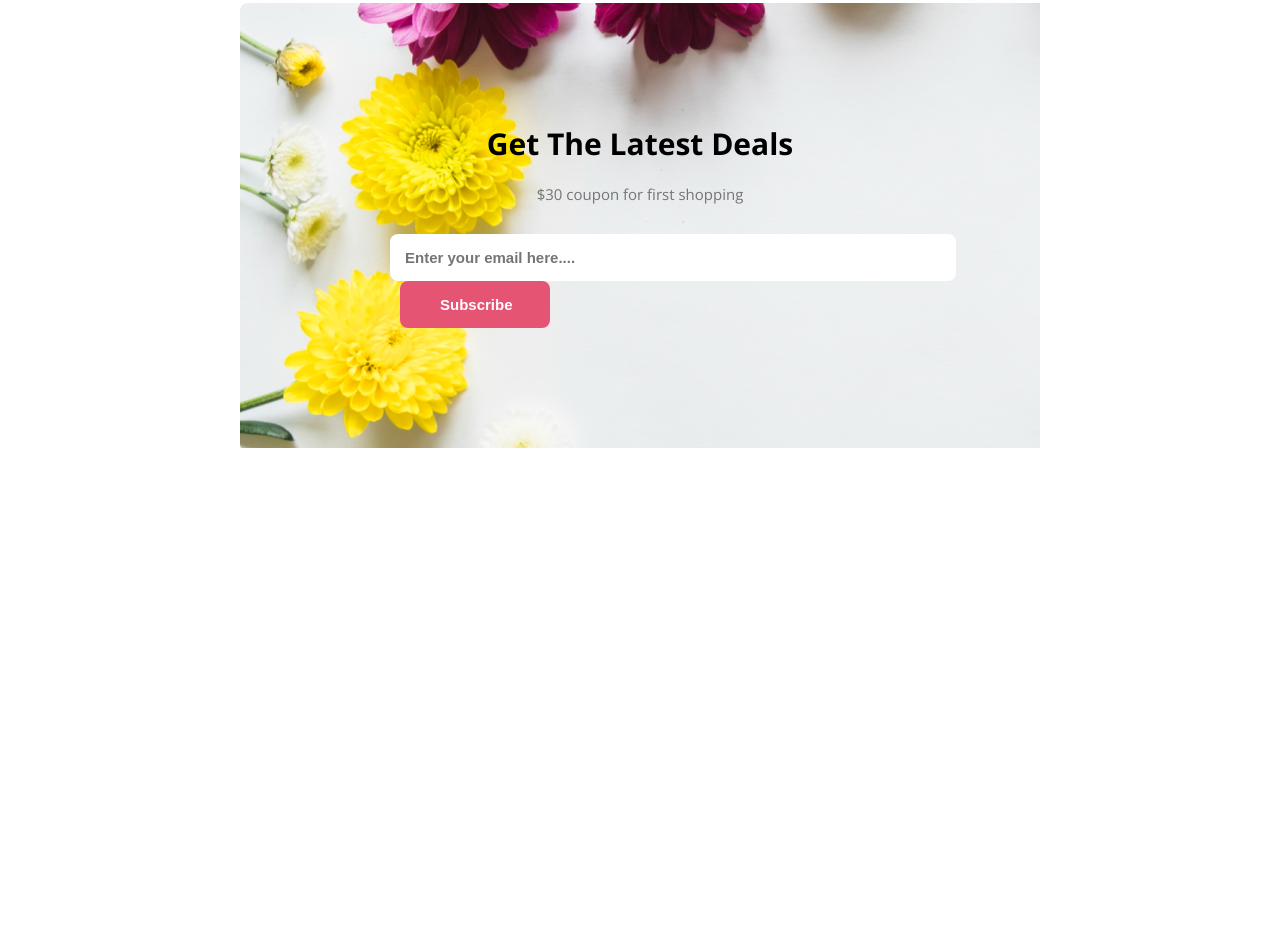
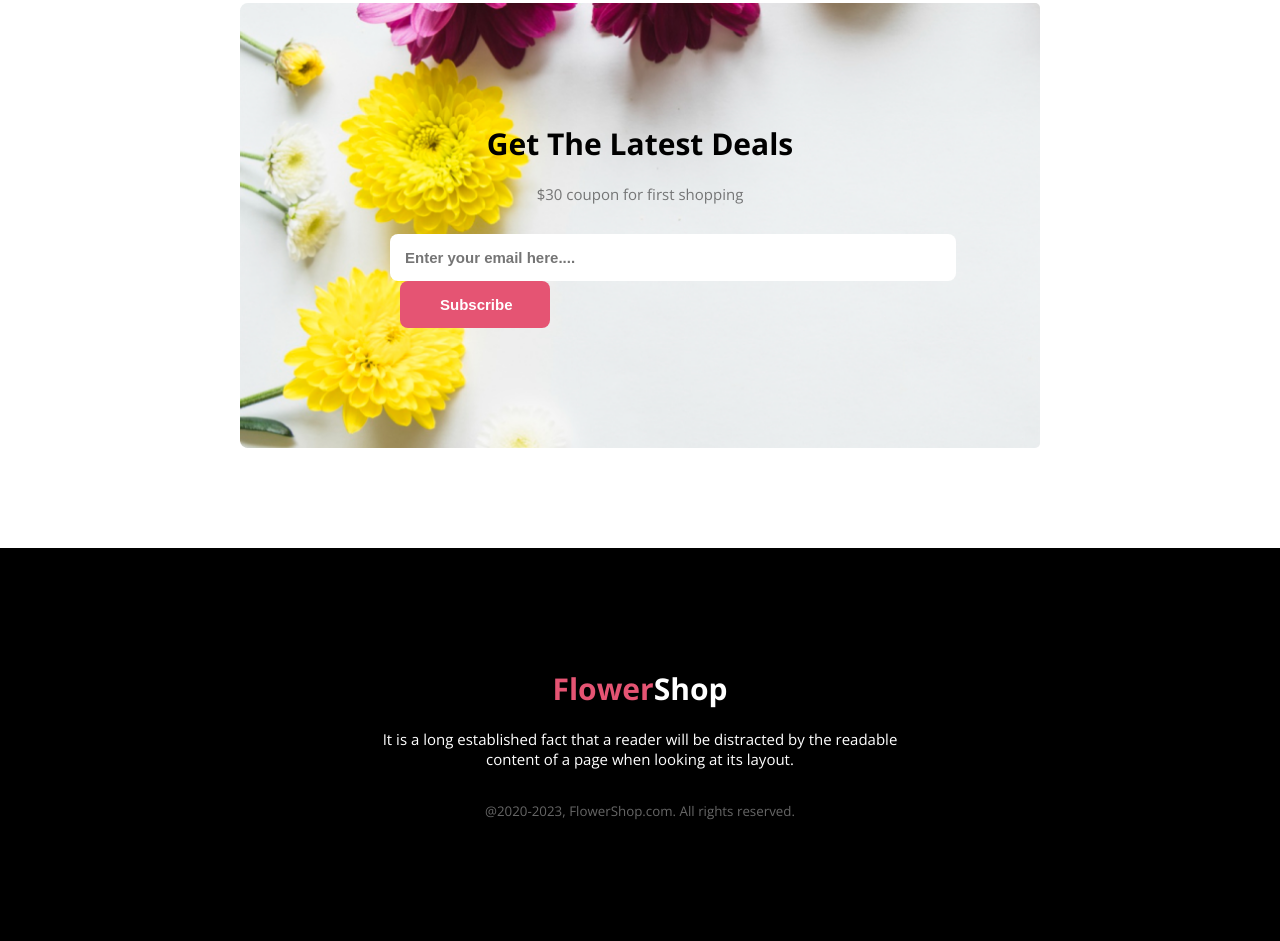
Before and after one commit to Akibul-Hasan/assignment-first-flower, a plain HTML site: page index.html in a window 1280 px wide. Shown: the part 1968-2909 px from the top of the page. Before the commit the page ends 2416 px from the top, so only its background shows below. Drawn offline with nearby package versions, Linux system fonts and the light colour scheme.

Commit message:
main part for 50 completed

```diff
--- a/index.html
+++ b/index.html
@@ -60,6 +60,14 @@
             </form>
         </div>
 
+        <footer>
+            <h3><span class="footer-span">Flower</span>Shop</h3>
+            <p class="info">It is a long established fact that a reader will be distracted by the readable <br> content
+                of a page when looking at its layout.</p>
+            <small>@2020-2023, FlowerShop.com. All rights reserved.</small>
+
+        </footer>
+
     </body>
 
 
--- a/style.css
+++ b/style.css
@@ -108,7 +108,10 @@ h3 {
 
 #latest-deal-style {
     background-image: url("Flower Asset/Rectangle 9.png");
+    background-size: cover;
     padding: 120px 150px;
+    border-radius: 5px;
+
 }
 
 form {
@@ -136,3 +139,25 @@ input[type="submit"] {
     margin-left: 10px;
     max-width: 30%;
 }
+
+/* footer section style  */
+footer {
+    margin: 100px 0 0 0;
+    padding: 120px 0;
+    background-color: black;
+    color: white;
+    text-align: center;
+}
+
+footer>p {
+    color: white;
+}
+
+small {
+    color: rgba(255, 255, 255, 0.40);
+}
+
+.footer-span {
+
+    color: #E55473;
+}
```
